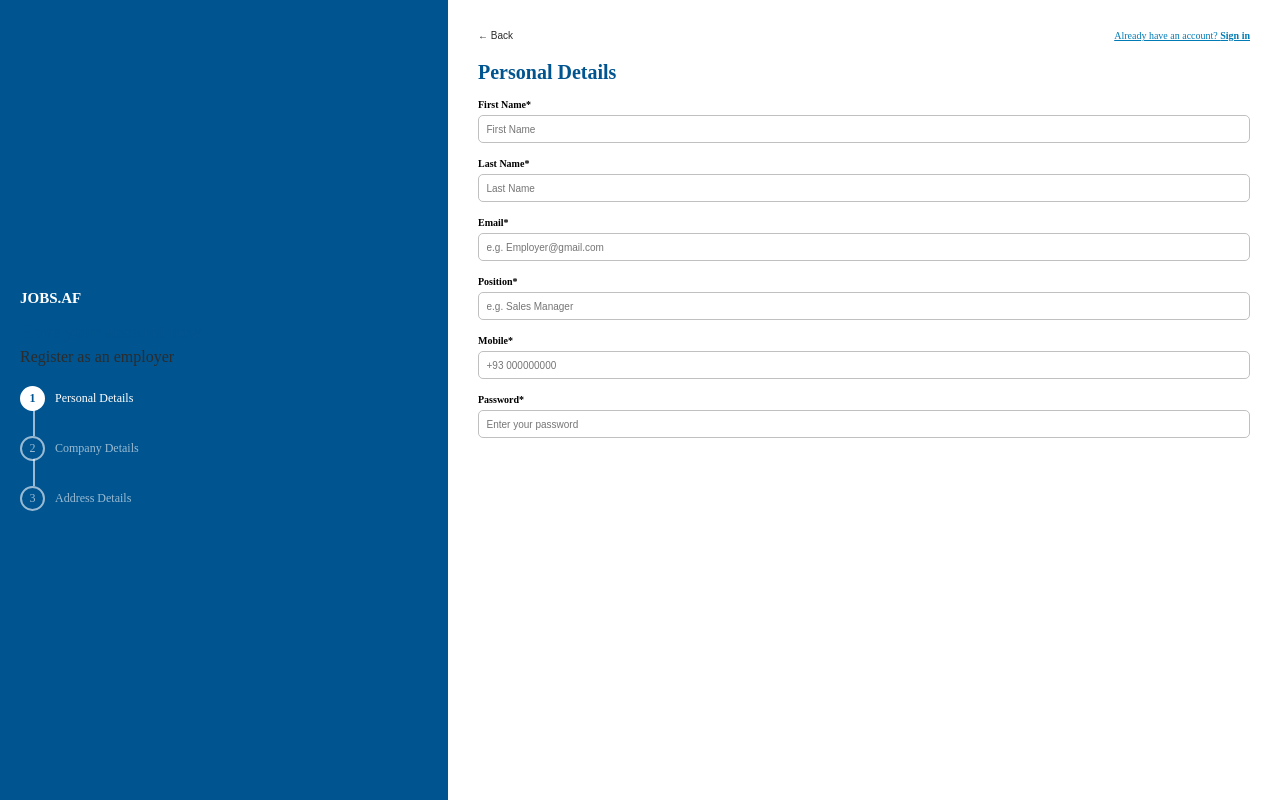
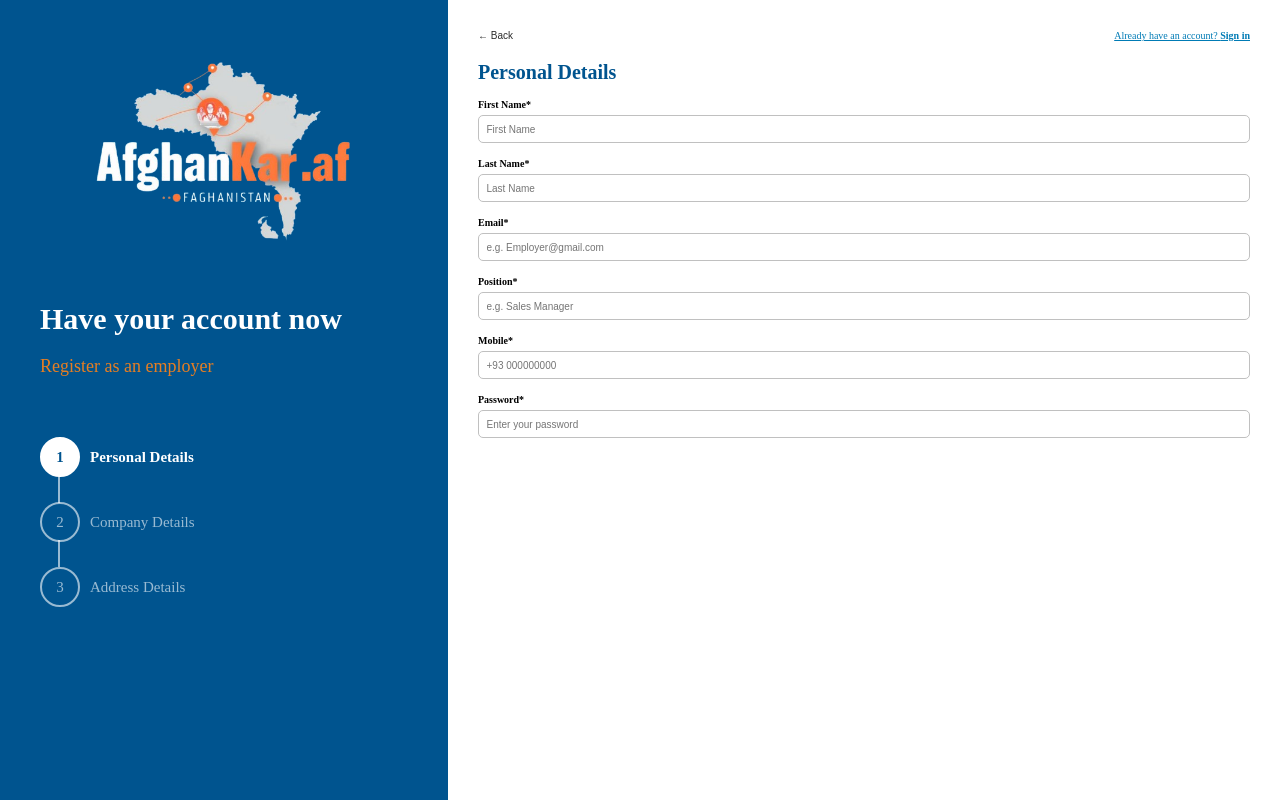
Before and after one commit to Naeemi7/AfghanKar.af, a React (Vite) app in the folder client/: page /recruiter-registration in a window 1280 px wide. Built offline with nearby package versions, Linux system fonts and the light colour scheme.

Commit message:
bug fixed

```diff
--- a/client/src/components/auth/registration/recruiter/RecruiterRegistrationSidebar.jsx
+++ b/client/src/components/auth/registration/recruiter/RecruiterRegistrationSidebar.jsx
@@ -1,8 +1,12 @@
+import Logo from "@reusable/Logo";
+
 const RecruiterRegistrationSidebar = () => {
   return (
     <div className="recruiter-registration-sidebar">
+      <div className="logo">
+        <Logo height={30} />
+      </div>
       <div className="sidebar-content">
-        <div className="logo">JOBS.AF</div>
         <h2>Have your account now</h2>
         <p>Register as an employer</p>
         <div className="stepper">
--- a/client/src/styles/components/recruiter-registration.scss
+++ b/client/src/styles/components/recruiter-registration.scss
@@ -4,26 +4,28 @@
 .recruiter-registration-sidebar {
   background-color: $primary-color;
   width: 35%;
-  padding: 2rem;
   color: #fff;
   display: flex;
   flex-direction: column;
-  justify-content: center;
+
+  .logo {
+    display: flex;
+    justify-content: center;
+  }
 
   .sidebar-content {
-    .logo {
-      font-size: 1.5rem;
-      font-weight: bold;
-      margin-bottom: 1.5rem;
-    }
+    padding-left: 4rem;
 
     h2 {
-      font-size: 1.8rem;
-      margin-bottom: 0.5rem;
+      color: $background-color;
+
+      margin-bottom: 2rem;
     }
 
     p {
-      margin-bottom: 2rem;
+      font-size: 1.8rem;
+      margin-bottom: 6rem;
+      color: $accent-color;
     }
 
     .stepper {
@@ -36,32 +38,20 @@
       &::before {
         content: "";
         position: absolute;
-        left: 1.25rem; /* Aligns with the center of the circles */
-        top: 1.25rem;
+        left: 1.8rem; /* Aligns with the center of the circles */
+        top: 2.8rem;
         height: 3.8rem; /* Adjust this to end at the bottom of the first circle */
         width: 2px;
         background-color: rgba(255, 255, 255, 0.6);
         z-index: 0;
       }
 
-      // /* Middle Line Segment */
-      // &::after {
-      //   content: "";
-      //   position: absolute;
-      //   left: 1.25rem;
-      //   top: 1.25rem; /* Start from the bottom of the first circle */
-      //   height: 2rem; /* Gap between the first and second circles */
-      //   width: 2px;
-      //   background-color: transparent; /* Leave this part transparent */
-      //   z-index: 0;
-      // }
-
       /* Bottom Line Segment */
       .line-bottom {
         content: "";
         position: absolute;
-        left: 1.25rem;
-        top: 7.3rem; /* Start from the bottom of the second circle */
+        left: 1.8rem;
+        top: 10.3rem; /* Start from the bottom of the second circle */
         height: 2.7rem; /* Adjust this to reach the top of the third circle */
         width: 2px;
         background-color: rgba(255, 255, 255, 0.6);
@@ -76,24 +66,25 @@
         z-index: 10;
 
         .circle {
-          width: 2.5rem;
-          height: 2.5rem;
+          width: 4rem;
+          height: 4rem;
           border: 2px solid rgba(255, 255, 255, 0.6);
           border-radius: 50%;
           display: flex;
           justify-content: center;
           align-items: center;
           margin-right: 1rem;
-          font-size: 1.2rem;
+          font-size: 1.5rem;
           background-color: transparent;
         }
 
         span {
-          font-size: 1.2rem;
+          font-size: 1.5rem;
         }
 
         &.active {
           color: #fff;
+          font-weight: bold;
 
           .circle {
             border-color: #fff;
```
